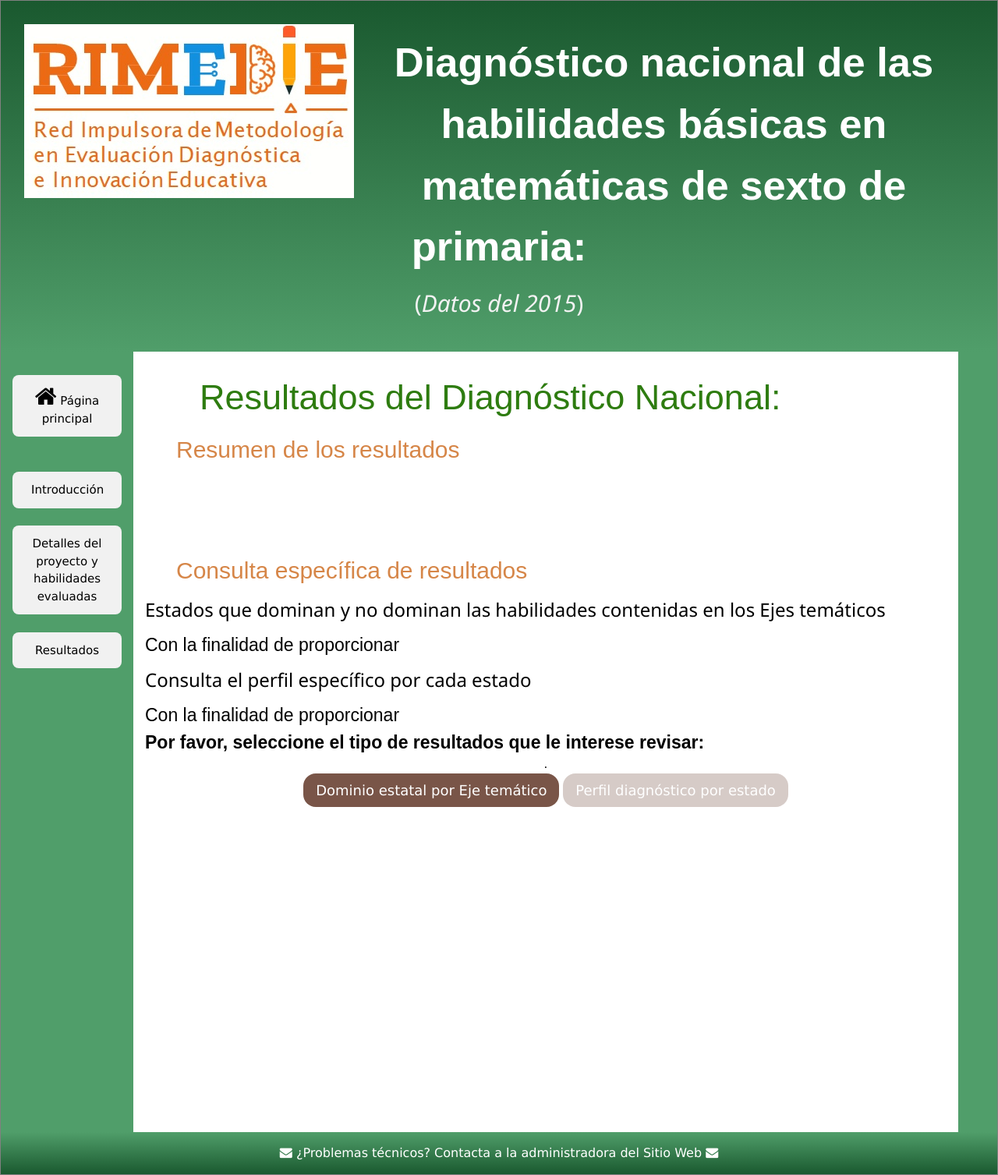
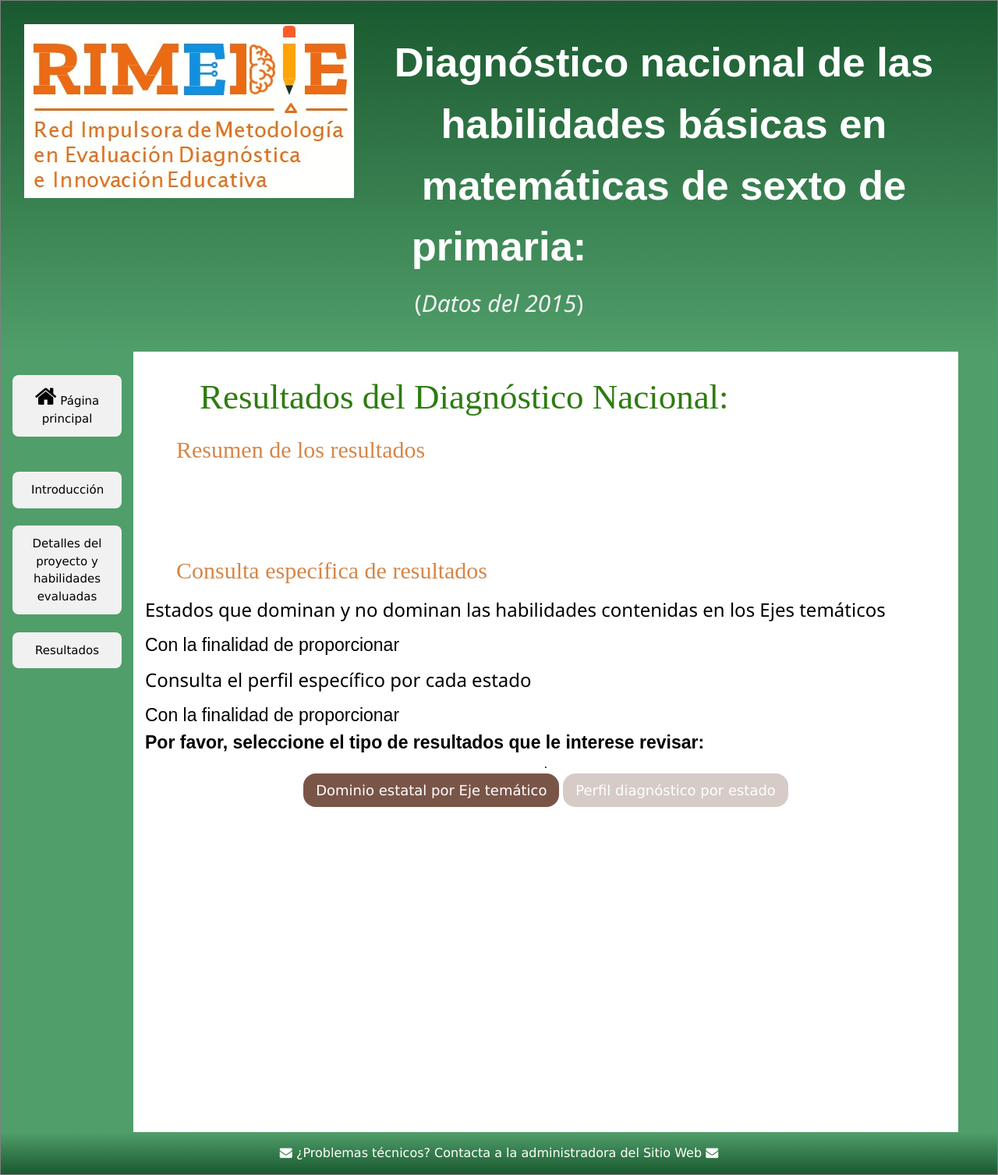
Before and after one commit to rimedie/rimedie.github.io, a Jekyll site: the page built from 1_InfoResultados.html, in a window 1280 px wide. Shown: the whole page at 78% size. Built offline with Jekyll 4.4.1, drawn with Linux system fonts in a browser that asks for light colours.

Commit message:
Update 1_Explorer.html

```diff
--- a/_layouts/1_Explorer.html
+++ b/_layouts/1_Explorer.html
@@ -27,7 +27,7 @@ h1 {
 h1.interact {
     margin-left: 70px;
     font-size: 3em;
-    font-family: fantasy;
+    font-family: cursive;
     text-align: left;
     color:#2e7c10;
 }
@@ -43,7 +43,7 @@ h2 {
 h2.interact {
     margin-left: 40px;
     font-size: 2em;
-    font-family: fantasy;
+    font-family: cursive;
     text-align: left;
     color:#d68648;
 }
```
